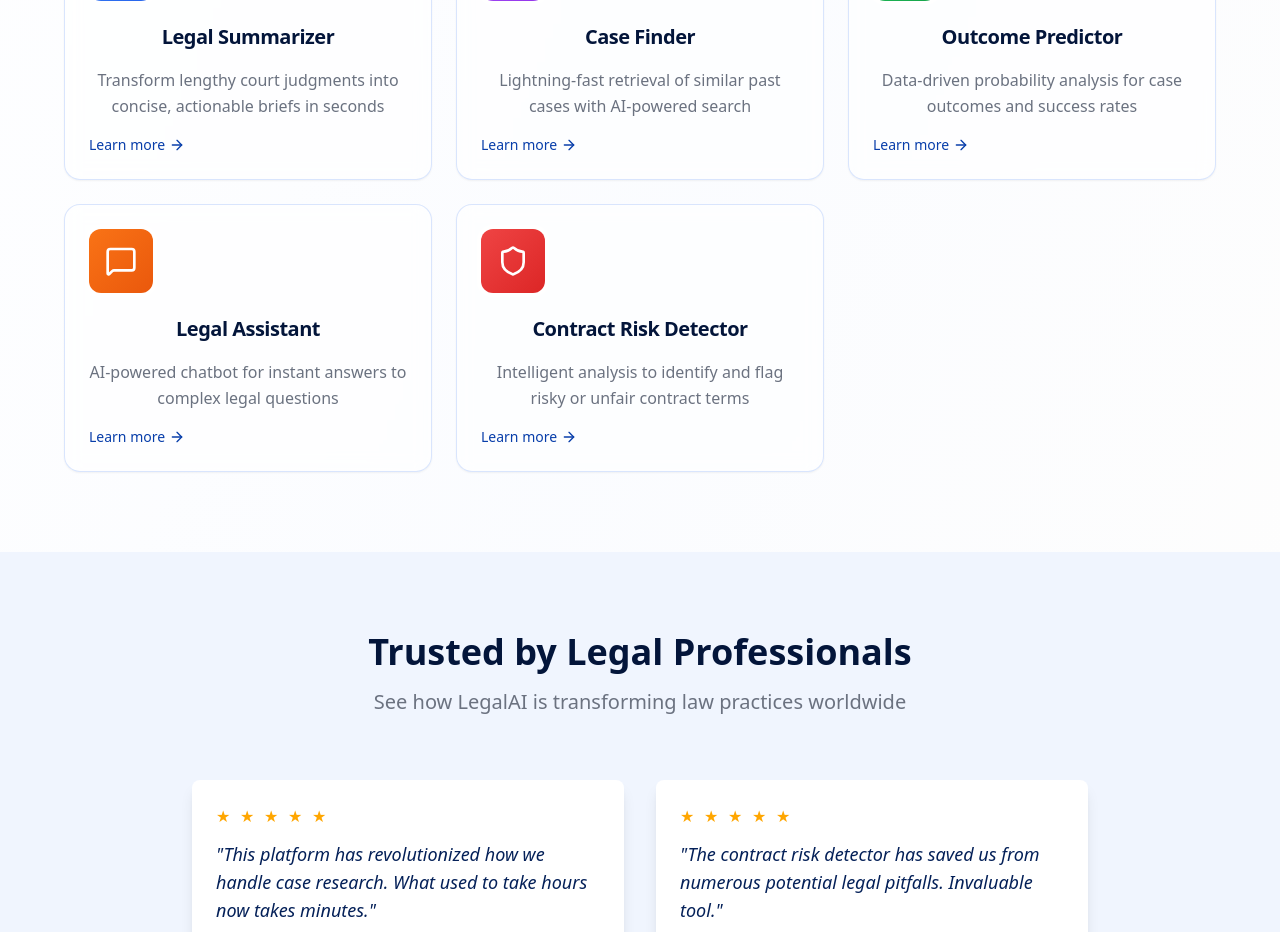
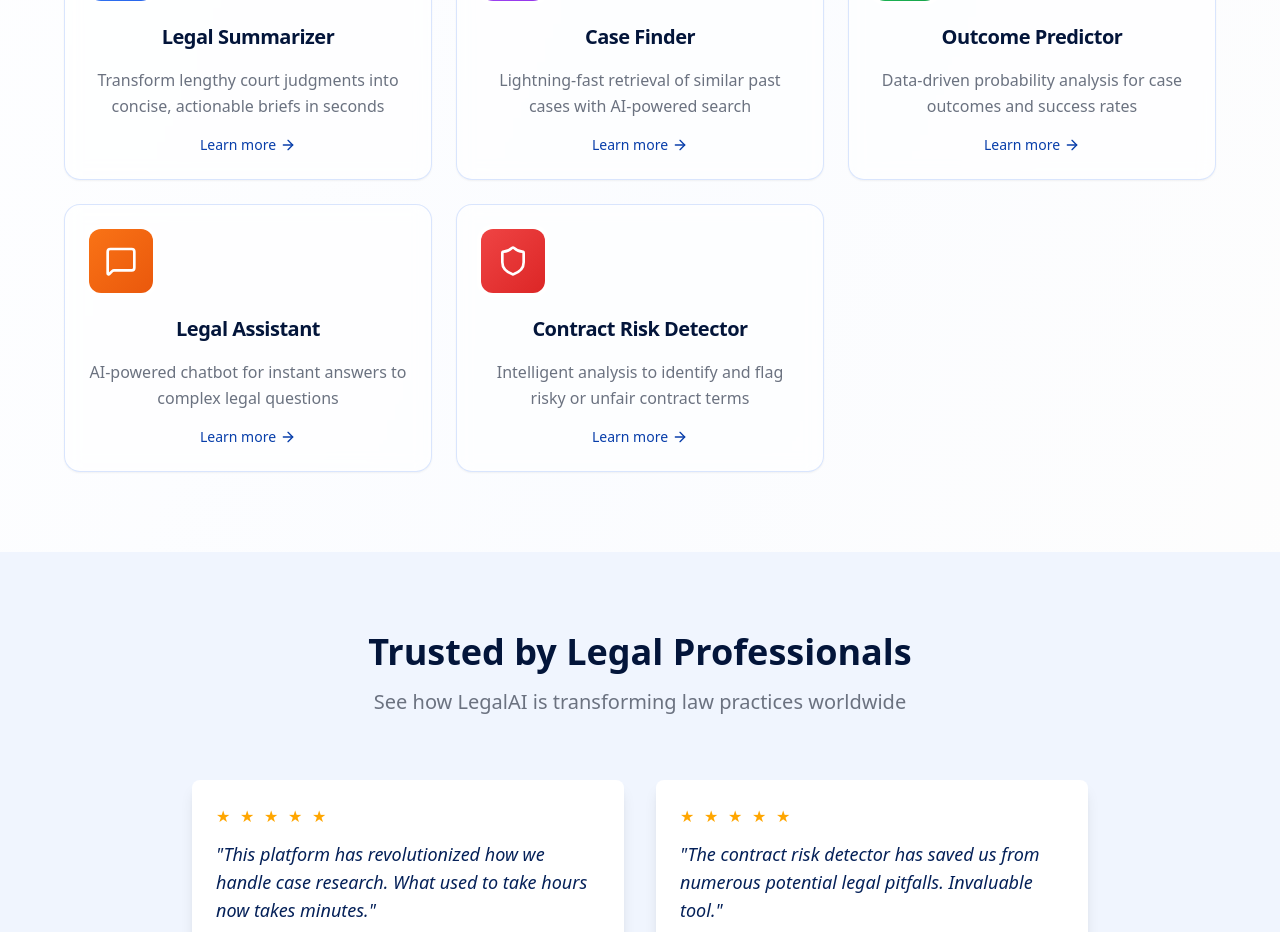
Before and after one commit to priyanshusrivastava72/builder-nova-landing, a React (Vite) app: page / in a window 1280 px wide. Shown: the part 1220-2152 px from the top of the page. Built offline with nearby package versions, Linux system fonts and the light colour scheme.

Commit message:
Center Learn more row
cgen-c518750087314b0480e4e1b5aa568174

```diff
--- a/client/pages/Index.tsx
+++ b/client/pages/Index.tsx
@@ -187,7 +187,7 @@ export default function Index() {
                     <CardDescription className="text-base leading-relaxed text-center mx-auto max-w-[36ch]">
                       {feature.description}
                     </CardDescription>
-                    <div className="flex items-center mt-4 text-legal-600 group-hover:text-legal-700 transition-colors">
+                    <div className="flex items-center justify-center mt-4 text-legal-600 group-hover:text-legal-700 transition-colors">
                       <span className="text-sm font-medium">Learn more</span>
                       <ArrowRight className="ml-1 h-4 w-4 group-hover:translate-x-1 transition-transform" />
                     </div>
```
